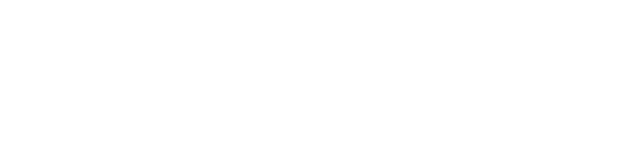
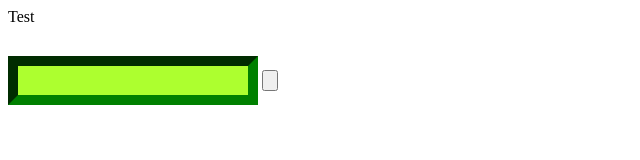
Before and after one commit to tomasza21/Przycisk, a plain HTML site: page index.html in a window 1280 px wide. Shown: the whole page, without its empty margins (0-640 px from the left). Drawn offline with Linux system fonts and the light colour scheme.

Commit message:
Add inputs

```diff
--- a/index.html
+++ b/index.html
@@ -6,6 +6,9 @@
     <link rel="stylesheet" href="style.css">
 </head>
 <body>
+    <div id="wynik"></div>
+    <input class="on" type="button">
+    <input class="off" type="button">
     <script src="main.js"></script>
 </body>
 </html>
--- a/main.js
+++ b/main.js
@@ -0,0 +1,3 @@
+const wynik = document.getElementById('wynik');
+
+wynik.innerHTML = "Test";
--- a/style.css
+++ b/style.css
@@ -0,0 +1,7 @@
+.on{
+    width:250px;
+    padding: 7px;
+    margin: 30px auto 0px auto;
+    background-color: greenyellow;
+    border: 10px inset green;
+}
```
